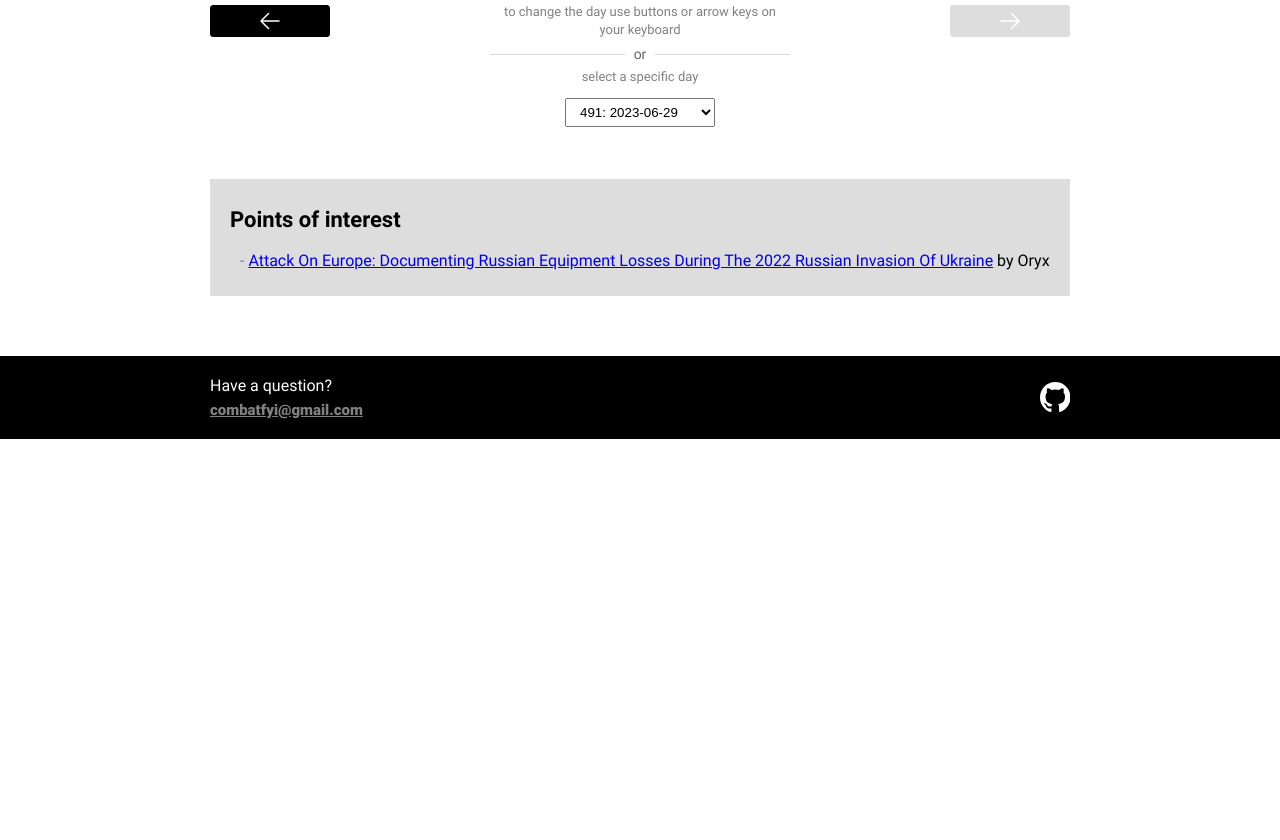
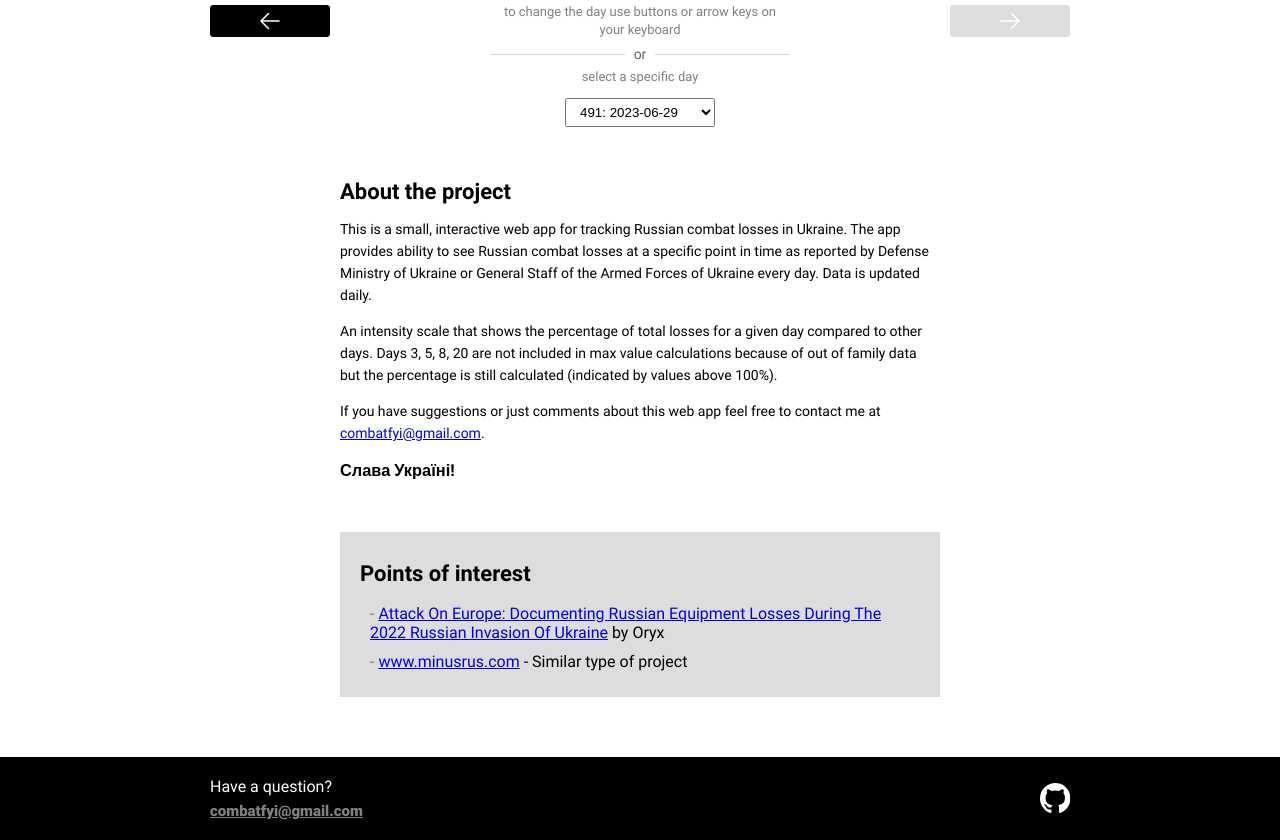
Before and after one commit to Larzs/rus-losses-tracker, a website built with Vite: page index.html in a window 1280 px wide. Shown: the part 731-1571 px from the top of the page. Before the commit the page ends 1170 px from the top, so only its background shows below. Built offline with nearby package versions, Linux system fonts and the light colour scheme.

Commit message:
Add some about text

```diff
--- a/index.html
+++ b/index.html
@@ -340,11 +340,23 @@
 					</div>
 				</div>
 			</template>
+			<div class="about">
+				<h2 class="about__title">About the project</h2>
+				<div class="about__content">
+					<p>This is a small, interactive web app for tracking Russian combat losses in Ukraine. The app provides ability to see Russian combat losses at a specific point in time as reported by Defense Ministry of Ukraine or General Staff of the Armed Forces of Ukraine every day. Data is updated daily.</p>
+					<p>An intensity scale that shows the percentage of total losses for a given day compared to other days. Days 3, 5, 8, 20 are not included in max value calculations because of out of family data but the percentage is still calculated (indicated by values above 100%).</p>
+					<p>If you have suggestions or just comments about this web app feel free to contact me at <a href="mailto:combatfyi@gmail.com">combatfyi@gmail.com</a>.</p>
+					<h3>Слава Україні!</h3>
+				</div>
+			</div>
 			<div class="links">
 				<h2 class="links__title">Points of interest</h2>
 				<ul class="links__list">
 					<li class="links__list-item">
 						<a target="_blank" href="https://www.oryxspioenkop.com/2022/02/attack-on-europe-documenting-equipment.html">Attack On Europe: Documenting Russian Equipment Losses During The 2022 Russian Invasion Of Ukraine</a> by Oryx
+					</li>
+					<li class="links__list-item">
+						<a target="_blank" href="https://www.minusrus.com/">www.minusrus.com</a> - Similar type of project
 					</li>
 				</ul>
 			</div>
--- a/style.scss
+++ b/style.scss
@@ -460,10 +460,36 @@ main {
 	}
 }
 
+.about {
+	margin-bottom: 50px;
+
+	&__title {
+		font-size: 22px;
+		max-width: 640px;
+		margin: 0 auto;
+		padding-left: 20px;
+		padding-right: 20px;
+	}
+
+	&__content {
+		font-size: 14px;
+		line-height: 22px;
+		max-width: 640px;
+		margin: 0 auto;
+		padding-left: 20px;
+		padding-right: 20px;
+	}
+
+	a:hover {
+		text-decoration: none;
+	}
+}
+
 .links {
-	margin: 0 20px 60px 20px;
+	margin: 0 auto 60px auto;
 	padding: 10px 20px;
-    background-color: #dddddd;
+	background-color: #dddddd;
+	max-width: 600px;
 
 	&__title {
 		font-size: 22px;
@@ -474,10 +500,18 @@ main {
 		padding-left: 10px;
 	}
 
-	&__list-item:before {
-		content: '-';
-		display: inline;
-		color: gray;
+	&__list-item {
+		margin-bottom: 10px;
+
+		a:hover {
+			text-decoration: none;
+		}
+
+		&:before {
+			content: '-';
+			display: inline;
+			color: gray;
+		}
 	}
 }
 
```
